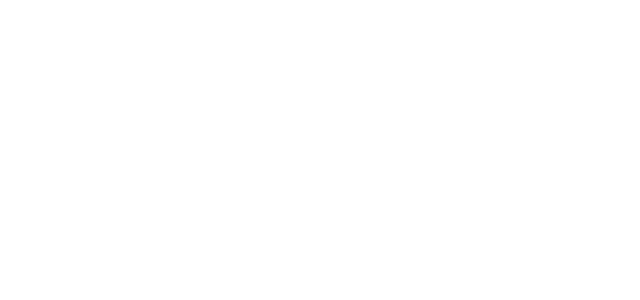
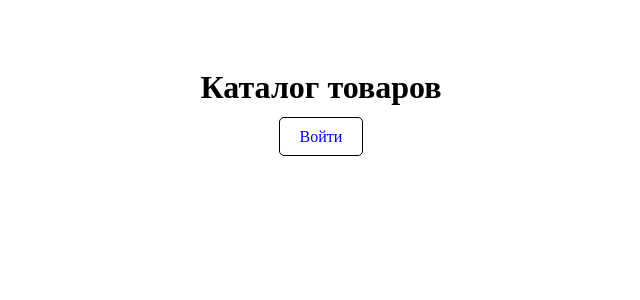
Before and after one commit to sozpawka/Task4, a Vue app in the folder my-app/: page / in a window 1280 px wide. Before the commit this address had no page. Shown: the top 300 px of the page, without its empty margins (319-959 px from the left). Built offline with nearby package versions, Linux system fonts and the light colour scheme.

Commit message:
2_Реализация кнопки_войти_на_главной

```diff
--- a/my-app/src/router/index.js
+++ b/my-app/src/router/index.js
@@ -1,16 +1,22 @@
 import { createRouter, createWebHistory } from 'vue-router'
+import HomeView from '../views/HomeView.vue'
 import LoginView from '../views/LoginView.vue'
 
-const routes=[
+const routes = [
 	{
-		path:'/login',
-		name:'login',
-		component:LoginView
+		path: '/',
+		name: 'home',
+		component: HomeView
+	},
+	{
+		path: '/login',
+		name: 'login',
+		component: LoginView
 	}
 ]
 
-const router=createRouter({
-	history:createWebHistory(),
+const router = createRouter({
+	history: createWebHistory(),
 	routes
 })
 
--- a/my-app/src/store/index.js
+++ b/my-app/src/store/index.js
@@ -1,5 +1,4 @@
-import { createStore } from 'vuex'
-
+import { createStore } from 'vuex';
 export default createStore({
 	state:{
 		token:localStorage.getItem('myAppToken')||''
--- a/my-app/src/views/HomeView.vue
+++ b/my-app/src/views/HomeView.vue
@@ -1,18 +1,35 @@
 <template>
-  <div class="home">
-    <img alt="Vue logo" src="../assets/logo.png">
-    <HelloWorld msg="Welcome to Your Vue.js App"/>
-  </div>
+	<div class="home">
+
+		<h1>Каталог товаров</h1>
+
+		<div class="links">
+			<router-link to="/login">Войти</router-link>
+		</div>
+
+	</div>
 </template>
 
 <script>
-// @ is an alias to /src
-import HelloWorld from '@/components/HelloWorld.vue'
-
 export default {
-  name: 'HomeView',
-  components: {
-    HelloWorld
-  }
+	name: 'HomeView'
 }
 </script>
+
+<style scoped>
+.home{
+	text-align:center;
+	padding:40px;
+}
+
+.links{
+	margin-top:20px;
+}
+
+.links a{
+	padding:10px 20px;
+	border:1px solid black;
+	text-decoration:none;
+	border-radius:5px;
+}
+</style>
--- a/my-app/src/views/LoginView.vue
+++ b/my-app/src/views/LoginView.vue
@@ -1,5 +1,7 @@
 <template>
-	<Login/>
+	<div>
+		<Login/>
+	</div>
 </template>
 
 <script>
```
Also changed, not shown: my-app/src/utils/api.js (added, +18 -0 lines).
